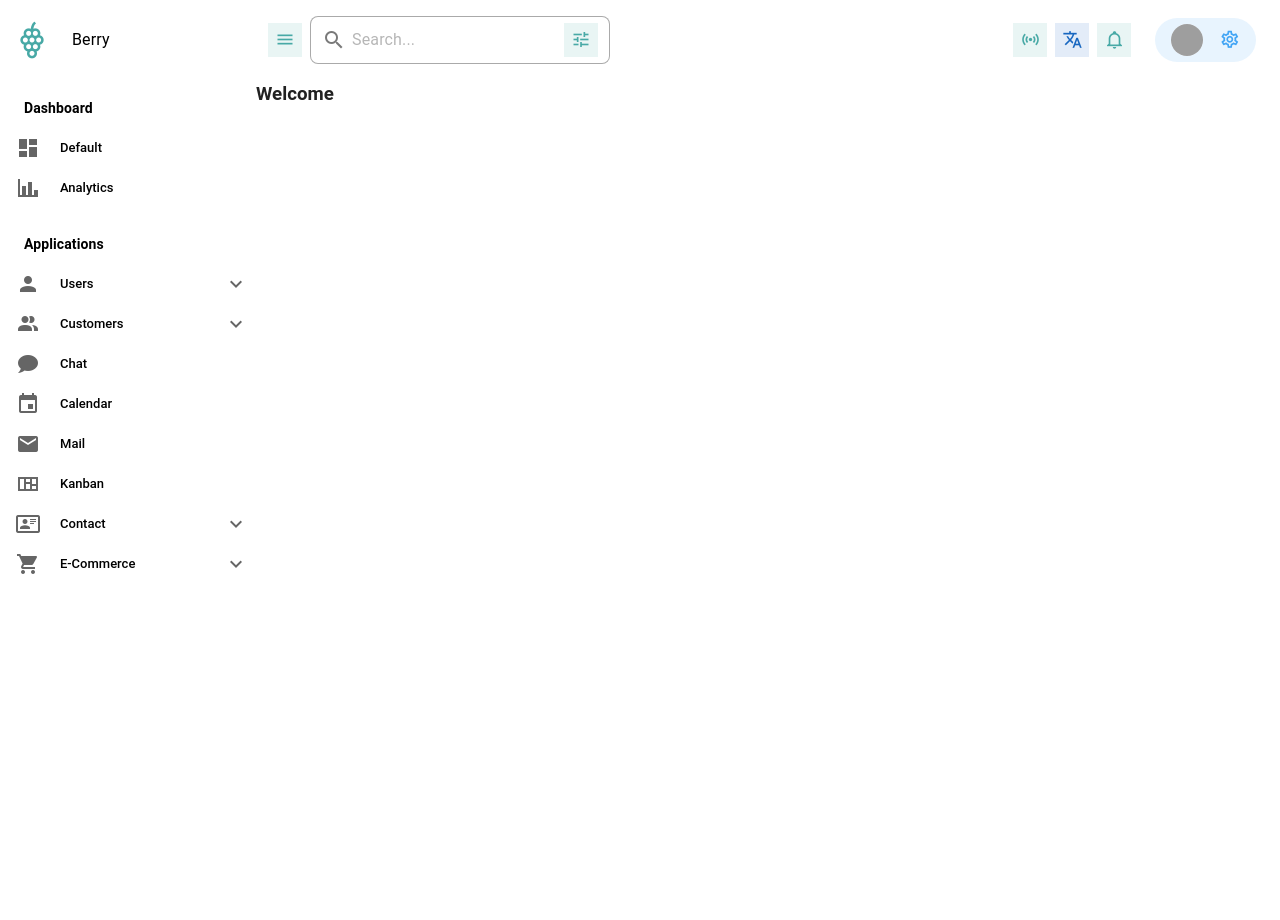
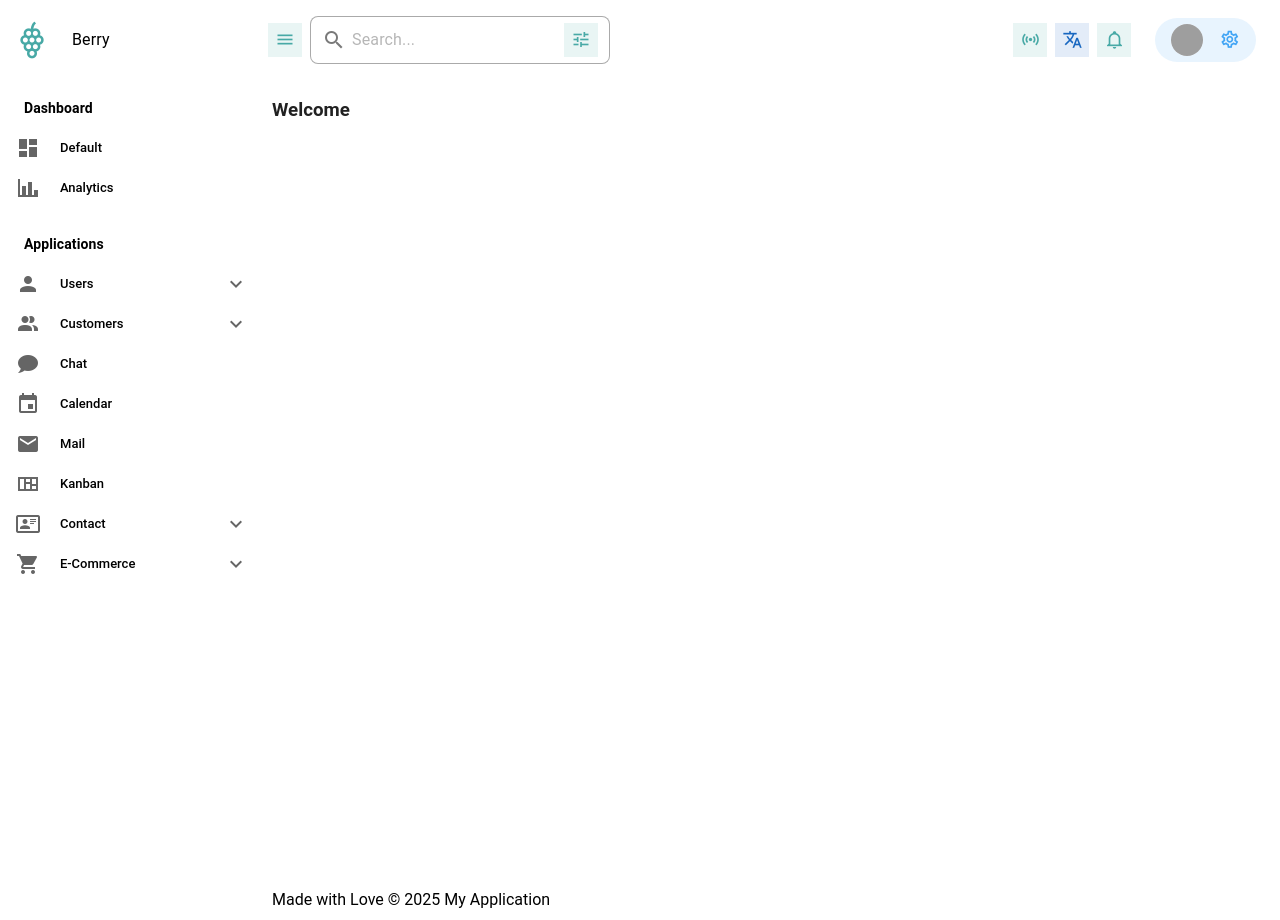
Before and after one commit to cuongdinhngo/berry-dashboard, a Nuxt app: page / in a window 1280 px wide. Before the commit the page ends 800 px from the top, so only its background shows below. Built offline with nearby package versions, Linux system fonts and the light colour scheme; grey boxes are pictures that could not be loaded.

Commit message:
feat: footer

```diff
--- a/layouts/default.vue
+++ b/layouts/default.vue
@@ -14,8 +14,15 @@
 
     <!-- Main Content -->
     <v-main>
-      <slot />
+      <v-container fluid class="bg-container-bg rounded-lg" min-height="100vh">
+        <slot />
+      </v-container>
     </v-main>
+
+    <!-- Footer -->
+    <v-footer app class="bg-background" :absolute="true">
+      <span class="text-center">Made with Love © 2025 My Application</span>
+    </v-footer>
   </v-app>
 </template>
 <script setup lang="ts">
```
